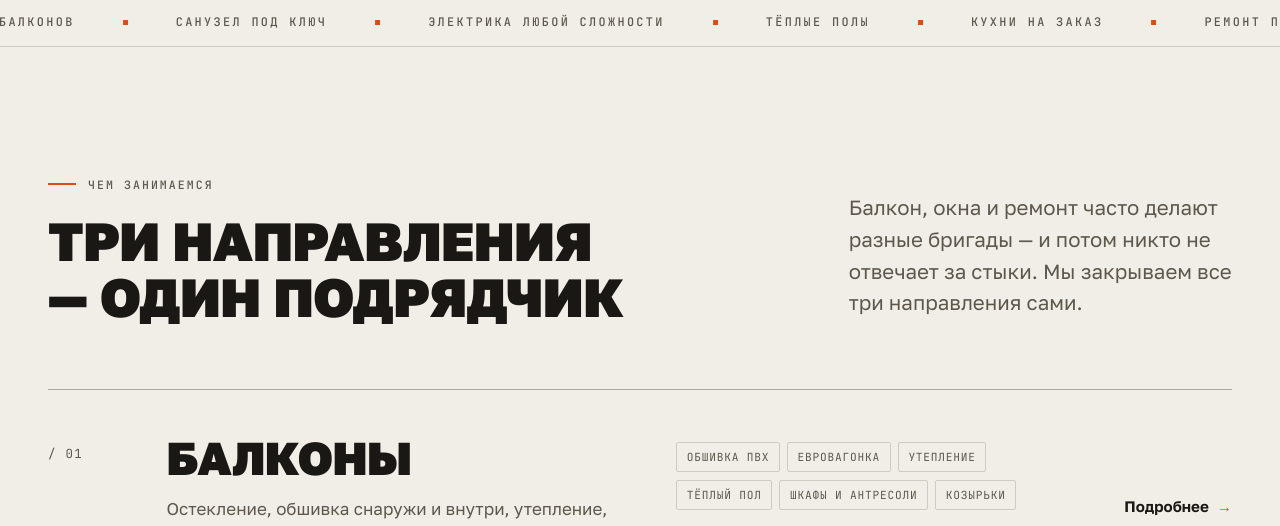
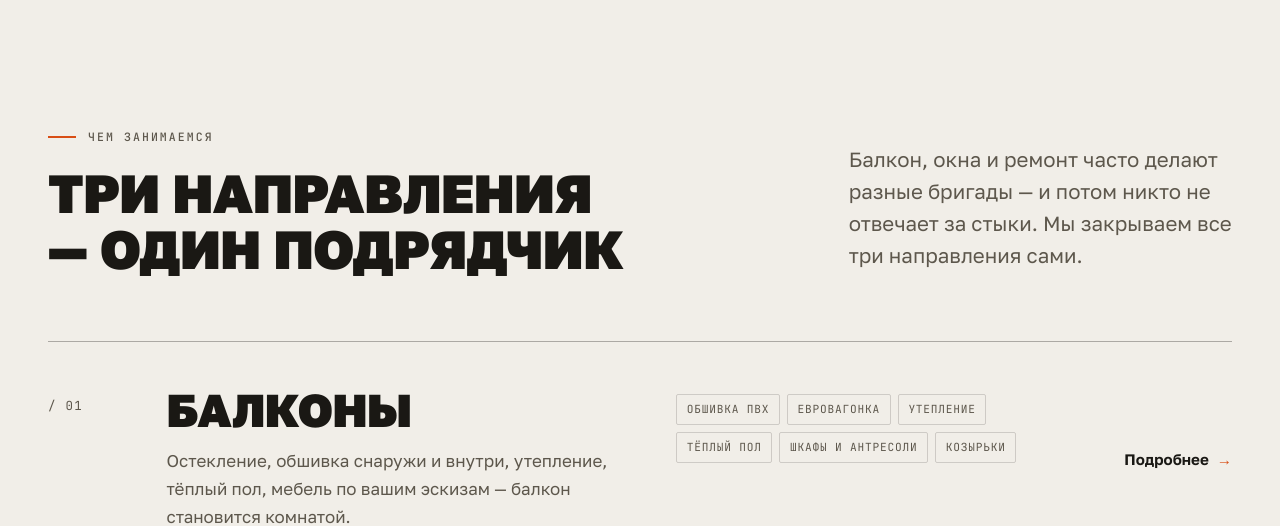
Before and after one commit to satoaya468-maker/-, a web app: file index.html in a window 1280 px wide. Shown: the part 801-1327 px from the top of the page. Run offline with its HTML, style and script files only (its server is not run), Linux system fonts and the light colour scheme.

Commit message:
Remove services ticker strip below hero
Co-Authored-By: Claude Fable 5 <noreply@anthropic.com>
Claude-Session: https://claude.ai/code/session_01Xc2zCJ8fUUxkLVLsG9dTZx

```diff
--- a/css/style.css
+++ b/css/style.css
@@ -495,47 +495,6 @@ body.menu-locked { overflow: hidden; }
   letter-spacing: 0.13em;
   text-transform: uppercase;
   color: var(--bone-soft);
-}
-
-/* ---------- бегущая строка ---------- */
-
-.ticker {
-  border-bottom: 1px solid var(--line);
-  overflow: hidden;
-  padding: 0.85rem 0;
-  background: var(--paper);
-}
-
-.ticker-track {
-  display: flex;
-  gap: 3rem;
-  width: max-content;
-  animation: ticker 46s linear infinite;
-}
-
-.ticker-track span {
-  font-family: var(--font-mono);
-  font-size: 0.74rem;
-  font-weight: 500;
-  letter-spacing: 0.2em;
-  text-transform: uppercase;
-  color: var(--ink-soft);
-  white-space: nowrap;
-  display: flex;
-  align-items: center;
-  gap: 3rem;
-}
-
-.ticker-track span::after {
-  content: '';
-  width: 5px;
-  height: 5px;
-  background: var(--accent);
-  flex: none;
-}
-
-@keyframes ticker {
-  to { transform: translateX(-50%); }
 }
 
 /* ---------- секции ---------- */
@@ -1193,5 +1152,4 @@ html.js .reveal.is-in {
     transition-duration: 0.01ms !important;
   }
   html.js .reveal { opacity: 1; transform: none; }
-  .ticker-track { animation: none; }
 }
--- a/index.html
+++ b/index.html
@@ -107,12 +107,6 @@
         </div>
       </div>
     </section>
-
-    <div class="ticker" aria-hidden="true">
-      <div class="ticker-track">
-        <span>Окна ПВХ и евродерево</span><span>Остекление балконов</span><span>Санузел под ключ</span><span>Электрика любой сложности</span><span>Тёплые полы</span><span>Кухни на заказ</span><span>Ремонт по дизайн-проекту</span><span>Беседки из окон ПВХ</span><span>Выезд и замер — бесплатно</span><span>Работаем с 2018 года</span><span>Окна ПВХ и евродерево</span><span>Остекление балконов</span><span>Санузел под ключ</span><span>Электрика любой сложности</span><span>Тёплые полы</span><span>Кухни на заказ</span><span>Ремонт по дизайн-проекту</span><span>Беседки из окон ПВХ</span><span>Выезд и замер — бесплатно</span><span>Работаем с 2018 года</span>
-      </div>
-    </div>
 
     <section class="section" id="napravleniya">
       <div class="wrap">
```
